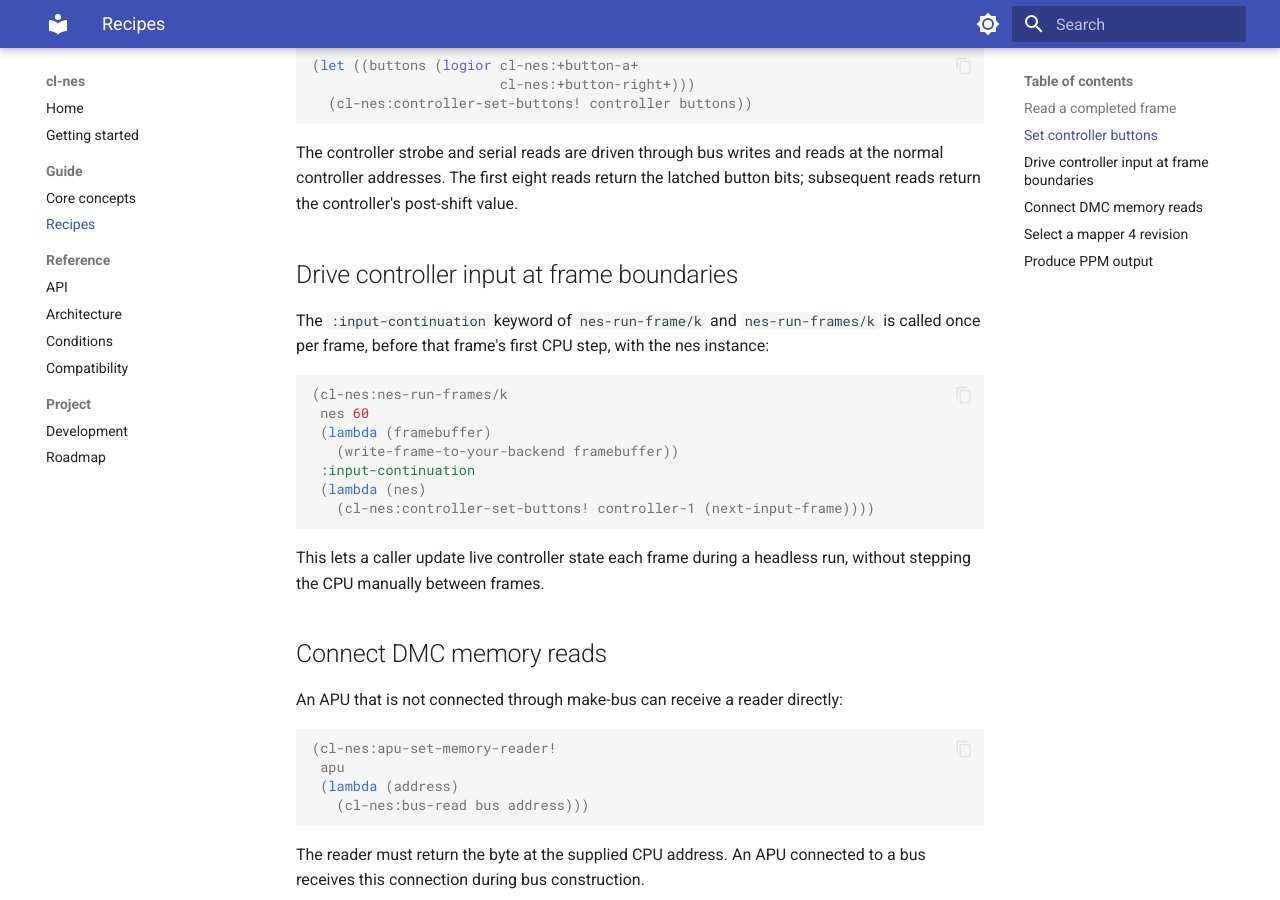
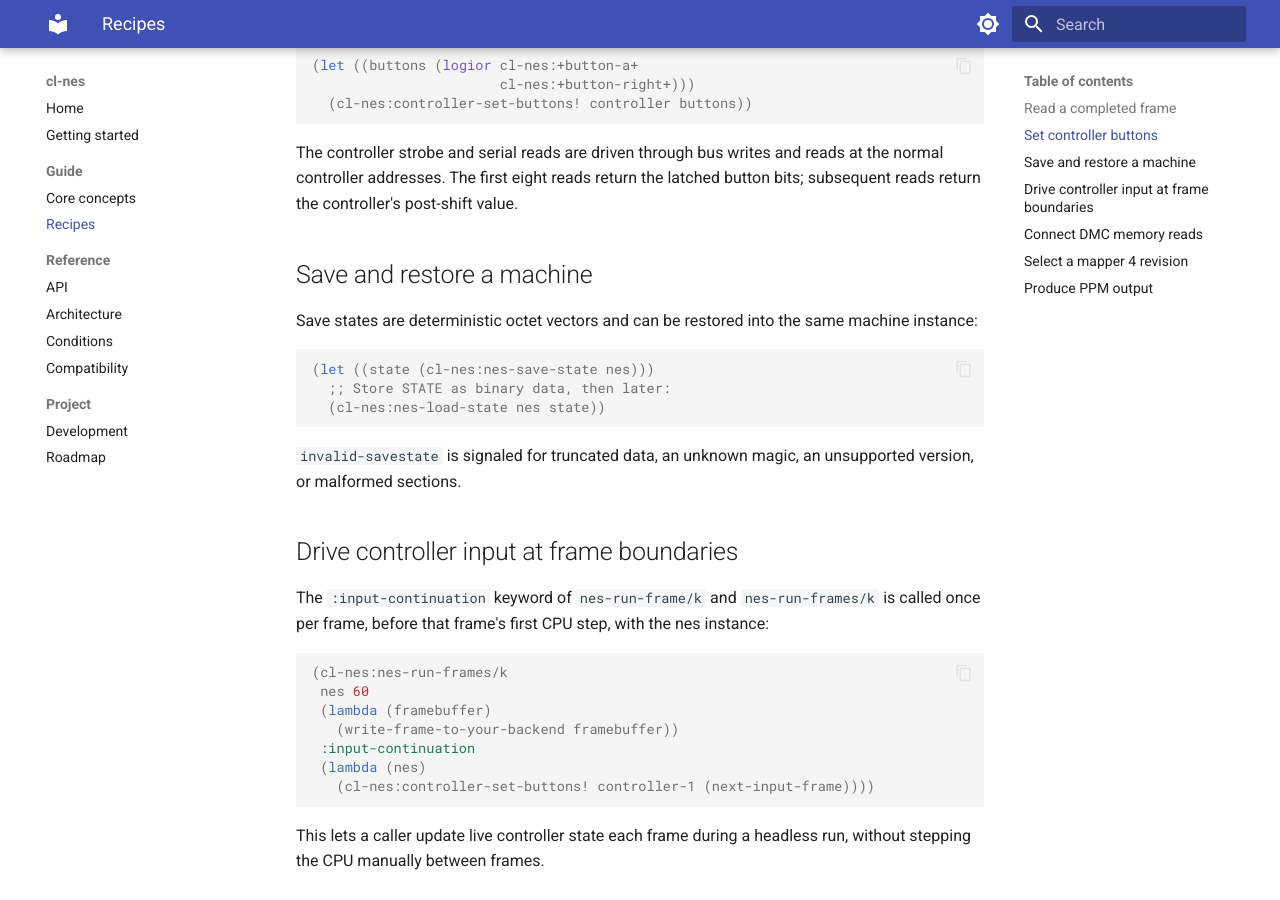
Before and after one commit to nerima-lisp/cl-nes, an MkDocs documentation site: the page built from docs/src/guide/recipes.md, in a window 1280 px wide and 900 px high, scrolled down 589 px. Built offline with MkDocs 1.6.1 and Material for MkDocs 9.7.7, drawn with Linux system fonts in a browser that asks for light colours.

Commit message:
feat(system): add deterministic NES save states

```diff
--- a/docs/src/guide/recipes.md
+++ b/docs/src/guide/recipes.md
@@ -29,6 +29,20 @@ Button constants are bit values and can be combined with logior:
 The controller strobe and serial reads are driven through bus writes and reads
 at the normal controller addresses. The first eight reads return the latched
 button bits; subsequent reads return the controller's post-shift value.
+
+## Save and restore a machine
+
+Save states are deterministic octet vectors and can be restored into the same
+machine instance:
+
+~~~lisp
+(let ((state (cl-nes:nes-save-state nes)))
+  ;; Store STATE as binary data, then later:
+  (cl-nes:nes-load-state nes state))
+~~~
+
+`invalid-savestate` is signaled for truncated data, an unknown magic, an
+unsupported version, or malformed sections.
 
 ## Drive controller input at frame boundaries
 
```
Also changed, not shown: docs/src/reference/api.md (+7 -3 lines), 11 other files.
